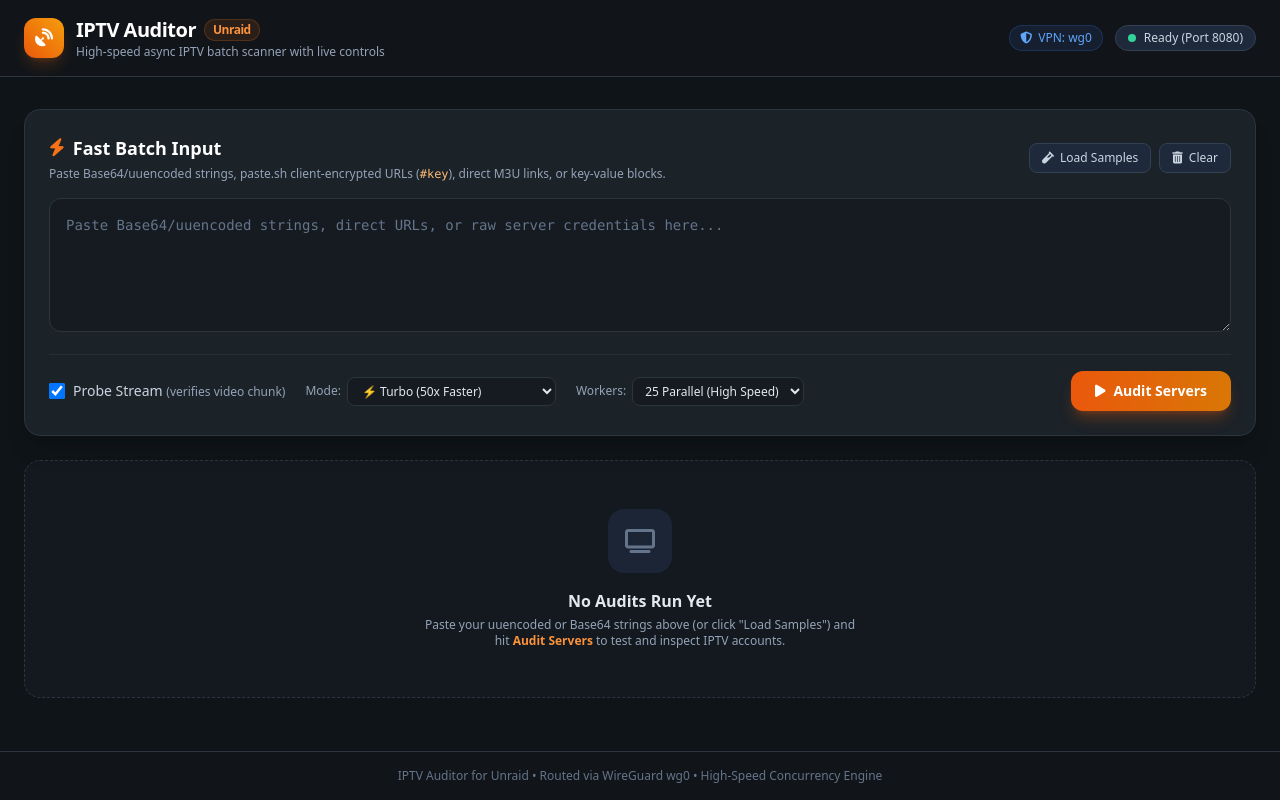
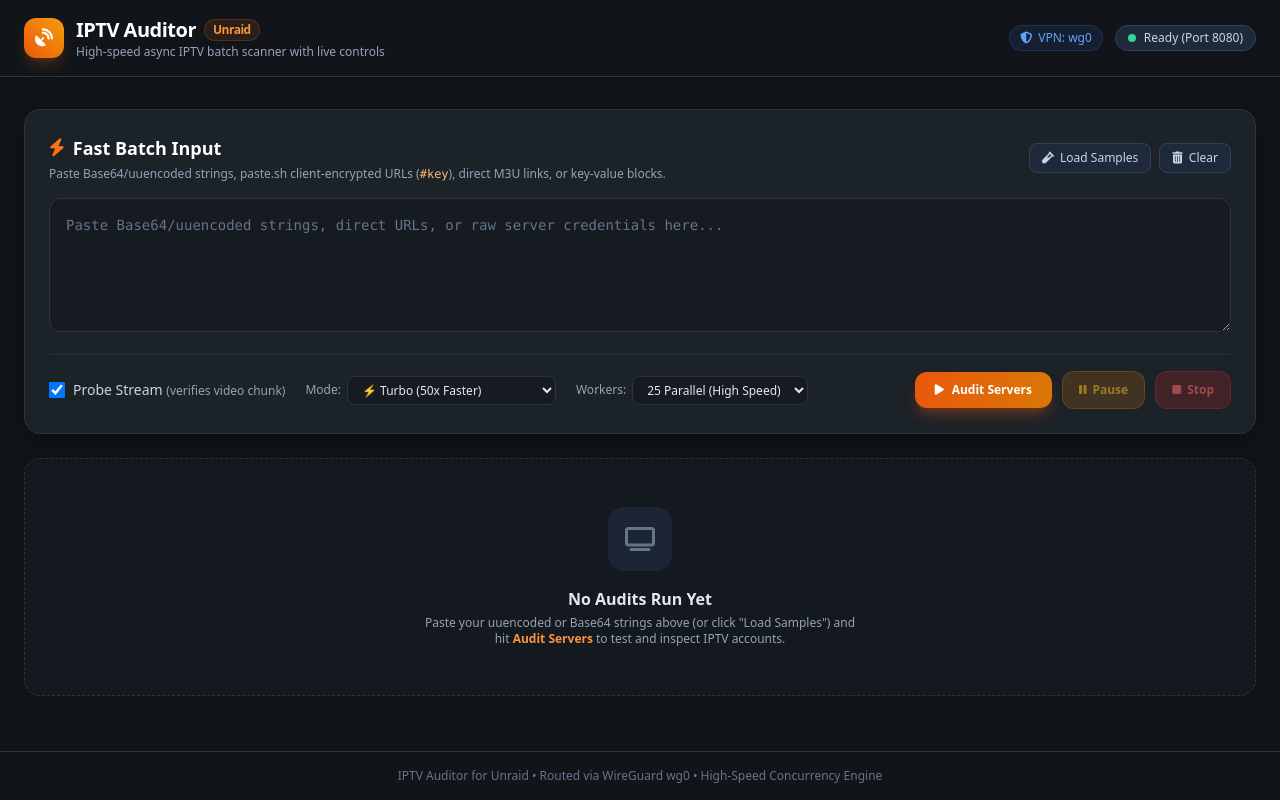
Before and after one commit to tsneidin/iptv_audit_ag, a FastAPI app: page / in a window 1280 px wide. Run offline with FastAPI, Linux system fonts and the light colour scheme; some libraries are stand-ins or nearby versions.

Commit message:
Fix HTTP LAN clipboard copy and make Pause/Stop buttons always visible

```diff
--- a/app/static/js/app.js
+++ b/app/static/js/app.js
@@ -98,7 +98,7 @@ btnAudit.addEventListener('click', () => {
 
 // Pause / Resume Button
 btnPause.addEventListener('click', async () => {
-  if (!currentSessionId) return;
+  if (!currentSessionId || !isAuditing) return;
 
   if (!isPaused) {
     // Request Pause
@@ -107,8 +107,8 @@ btnPause.addEventListener('click', async () => {
       isPaused = true;
       pauseIcon.className = 'fa-solid fa-play';
       pauseText.textContent = 'Resume';
-      btnPause.classList.remove('text-amber-300', 'bg-amber-600/20', 'border-amber-500/30');
-      btnPause.classList.add('text-emerald-300', 'bg-emerald-600/20', 'border-emerald-500/30');
+      btnPause.classList.remove('bg-amber-600/20', 'text-amber-300', 'border-amber-500/30');
+      btnPause.classList.add('bg-emerald-600/30', 'text-emerald-300', 'border-emerald-500/40');
       progressStatus.textContent = 'Audit Paused';
       globalBadge.innerHTML = `<span class="w-2 h-2 rounded-full bg-amber-400"></span> Paused`;
       showToast('Audit paused.');
@@ -122,8 +122,8 @@ btnPause.addEventListener('click', async () => {
       isPaused = false;
       pauseIcon.className = 'fa-solid fa-pause';
       pauseText.textContent = 'Pause';
-      btnPause.classList.remove('text-emerald-300', 'bg-emerald-600/20', 'border-emerald-500/30');
-      btnPause.classList.add('text-amber-300', 'bg-amber-600/20', 'border-amber-500/30');
+      btnPause.classList.remove('bg-emerald-600/30', 'text-emerald-300', 'border-emerald-500/40');
+      btnPause.classList.add('bg-amber-600/20', 'text-amber-300', 'border-amber-500/30');
       progressStatus.textContent = 'Resuming audit...';
       globalBadge.innerHTML = `<span class="w-2 h-2 rounded-full bg-orange-400 animate-ping"></span> Auditing...`;
       showToast('Audit resumed.');
@@ -173,7 +173,7 @@ async function startAudit(text) {
 
   updateStats();
   progressBar.style.width = '3%';
-  progressStatus.textContent = 'Contacting server...';
+  progressStatus.textContent = 'Connecting...';
   progressCount.textContent = '0%';
   speedMeter.textContent = '';
 
@@ -221,7 +221,6 @@ async function startAudit(text) {
     }
   } catch (err) {
     if (err.name === 'AbortError') {
-      // Stopped gracefully
       return;
     }
     showToast(`Audit failed: ${err.message}`, 'error');
@@ -287,16 +286,34 @@ function setControlButtonsState(active) {
     btnAudit.classList.add('opacity-50', 'cursor-not-allowed');
     btnIcon.className = 'fa-solid fa-spinner fa-spin';
     btnText.textContent = 'Auditing...';
-    btnPause.classList.remove('hidden');
-    btnStop.classList.remove('hidden');
+
+    // Enable Pause & Stop
+    btnPause.disabled = false;
+    btnPause.classList.remove('text-amber-400/50', 'border-amber-500/20', 'cursor-not-allowed');
+    btnPause.classList.add('text-amber-300', 'border-amber-500/40', 'hover:bg-amber-600/30', 'cursor-pointer');
+    pauseIcon.className = 'fa-solid fa-pause';
+    pauseText.textContent = 'Pause';
+
+    btnStop.disabled = false;
+    btnStop.classList.remove('text-red-400/50', 'border-red-500/20', 'cursor-not-allowed');
+    btnStop.classList.add('text-red-300', 'border-red-500/40', 'hover:bg-red-600/30', 'cursor-pointer');
+
     globalBadge.innerHTML = `<span class="w-2 h-2 rounded-full bg-orange-400 animate-ping"></span> Auditing...`;
   } else {
     btnAudit.disabled = false;
     btnAudit.classList.remove('opacity-50', 'cursor-not-allowed');
     btnIcon.className = 'fa-solid fa-play';
     btnText.textContent = 'Audit Servers';
-    btnPause.classList.add('hidden');
-    btnStop.classList.add('hidden');
+
+    // Disable Pause & Stop
+    btnPause.disabled = true;
+    btnPause.className = 'px-4 py-2.5 rounded-xl bg-amber-600/20 text-amber-400/50 border border-amber-500/20 font-semibold text-xs transition flex items-center gap-1.5 cursor-not-allowed';
+    pauseIcon.className = 'fa-solid fa-pause';
+    pauseText.textContent = 'Pause';
+
+    btnStop.disabled = true;
+    btnStop.className = 'px-4 py-2.5 rounded-xl bg-red-600/20 text-red-400/50 border border-red-500/20 font-semibold text-xs transition flex items-center gap-1.5 cursor-not-allowed';
+
     globalBadge.innerHTML = `<span class="w-2 h-2 rounded-full bg-emerald-400"></span> Ready`;
   }
 }
@@ -411,10 +428,10 @@ function renderTable() {
 
         <td class="py-3 px-4 text-right whitespace-nowrap">
           <div class="inline-flex items-center gap-1.5">
-            <button onclick="copyToClipboard('${escapeJs(r.m3u_url)}', 'M3U link copied!')" class="p-1.5 rounded-lg bg-slate-800 hover:bg-slate-700 text-slate-300 hover:text-white transition" title="Copy M3U URL">
+            <button onclick="copyM3U('${escapeJs(r.m3u_url)}', this)" class="p-1.5 rounded-lg bg-slate-800 hover:bg-slate-700 text-slate-300 hover:text-white transition flex items-center justify-center w-7 h-7" title="Copy M3U URL">
               <i class="fa-solid fa-link text-xs"></i>
             </button>
-            <button onclick="copyXtream('${escapeJs(r.host)}', '${escapeJs(r.username)}', '${escapeJs(r.password)}')" class="p-1.5 rounded-lg bg-slate-800 hover:bg-slate-700 text-slate-300 hover:text-white transition" title="Copy Xtream Credentials">
+            <button onclick="copyXtream('${escapeJs(r.host)}', '${escapeJs(r.username)}', '${escapeJs(r.password)}', this)" class="p-1.5 rounded-lg bg-slate-800 hover:bg-slate-700 text-slate-300 hover:text-white transition flex items-center justify-center w-7 h-7" title="Copy Xtream Credentials">
               <i class="fa-solid fa-key text-xs"></i>
             </button>
           </div>
@@ -424,17 +441,74 @@ function renderTable() {
   }).join('');
 }
 
+// Universal Clipboard function (supports HTTPS, HTTP, and LAN IPs)
 window.copyToClipboard = function(text, msg = 'Copied to clipboard!') {
-  navigator.clipboard.writeText(text).then(() => {
-    showToast(msg);
-  }).catch(() => {
-    showToast('Failed to copy', 'error');
-  });
+  if (!text) return;
+
+  // Try modern navigator.clipboard if in secure context
+  if (navigator.clipboard && window.isSecureContext) {
+    navigator.clipboard.writeText(text).then(() => {
+      showToast(msg);
+    }).catch(() => {
+      fallbackCopyText(text, msg);
+    });
+    return;
+  }
+
+  // Universal HTTP LAN fallback using temporary textarea
+  fallbackCopyText(text, msg);
 };
 
-window.copyXtream = function(host, user, pass) {
-  const jsonStr = `Server: ${host}\nUsername: ${user}\nPassword: ${pass}`;
-  window.copyToClipboard(jsonStr, 'Xtream credentials copied!');
+function fallbackCopyText(text, msg) {
+  const textArea = document.createElement('textarea');
+  textArea.value = text;
+  textArea.setAttribute('readonly', '');
+  textArea.style.position = 'absolute';
+  textArea.style.left = '-9999px';
+  textArea.style.top = (window.pageYOffset || document.documentElement.scrollTop) + 'px';
+  document.body.appendChild(textArea);
+  textArea.select();
+  textArea.setSelectionRange(0, textArea.value.length);
+
+  try {
+    const successful = document.execCommand('copy');
+    if (successful) {
+      showToast(msg);
+    } else {
+      prompt('Copy to clipboard manually: Ctrl+C, Enter', text);
+    }
+  } catch (err) {
+    prompt('Copy to clipboard manually: Ctrl+C, Enter', text);
+  } finally {
+    document.body.removeChild(textArea);
+  }
+}
+
+// Copy M3U with icon animation
+window.copyM3U = function(url, btnElement) {
+  window.copyToClipboard(url, 'M3U link copied to clipboard!');
+  if (btnElement) {
+    const icon = btnElement.querySelector('i');
+    if (icon) {
+      const original = icon.className;
+      icon.className = 'fa-solid fa-check text-emerald-400 text-xs';
+      setTimeout(() => { icon.className = original; }, 1500);
+    }
+  }
+};
+
+// Copy Xtream format with icon animation
+window.copyXtream = function(host, user, pass, btnElement) {
+  const text = `Host: ${host}\nUser: ${user}\nPass: ${pass}`;
+  window.copyToClipboard(text, 'Xtream credentials copied!');
+  if (btnElement) {
+    const icon = btnElement.querySelector('i');
+    if (icon) {
+      const original = icon.className;
+      icon.className = 'fa-solid fa-check text-emerald-400 text-xs';
+      setTimeout(() => { icon.className = original; }, 1500);
+    }
+  }
 };
 
 btnCopyWorking.addEventListener('click', () => {
@@ -444,9 +518,7 @@ btnCopyWorking.addEventListener('click', () => {
     return;
   }
   const text = working.join('\n');
-  navigator.clipboard.writeText(text).then(() => {
-    showToast(`Copied ${working.length} active M3U URLs!`);
-  });
+  window.copyToClipboard(text, `Copied ${working.length} active M3U URLs!`);
 });
 
 btnExportCsv.addEventListener('click', async () => {
@@ -493,7 +565,7 @@ function showToast(message, type = 'success') {
   setTimeout(() => {
     toast.classList.add('translate-y-20', 'opacity-0');
     toast.classList.remove('translate-y-0', 'opacity-100');
-  }, 3000);
+  }, 2500);
 }
 
 function escapeHtml(str) {
--- a/app/templates/index.html
+++ b/app/templates/index.html
@@ -25,7 +25,7 @@
       }
     }
   </script>
-  <link rel="stylesheet" href="/static/css/styles.css">
+  <link rel="stylesheet" href="/static/css/styles.css?v=1.2.0">
   <link rel="stylesheet" href="https://cdnjs.cloudflare.com/ajax/libs/font-awesome/6.5.1/css/all.min.css">
 </head>
 <body class="bg-[#0f1418] text-slate-100 min-h-screen flex flex-col font-sans selection:bg-orange-600 selection:text-white">
@@ -103,7 +103,7 @@
 
           <div class="flex items-center gap-1.5">
             <label for="opt-concurrency" class="text-xs text-slate-400">Workers:</label>
-            <select id="opt-concurrency" class="bg-unraid-input border border-unraid-border rounded-lg text-xs px-2 py-1 text-slate-200 focus:outline-none focus:border-orange-500 font-medium">
+            <select id="opt-concurrency" class="bg-unraid-input border border-unraid-border rounded-lg text-xs px-2.5 py-1 text-slate-200 focus:outline-none focus:border-orange-500 font-medium">
               <option value="10">10 Parallel</option>
               <option value="25" selected>25 Parallel (High Speed)</option>
               <option value="40">40 Parallel (Ultra)</option>
@@ -112,21 +112,24 @@
           </div>
         </div>
 
-        <!-- Start / Pause / Stop Buttons -->
-        <div class="flex items-center gap-2">
-          <button id="btn-pause" class="px-4 py-2.5 rounded-xl bg-amber-600/20 hover:bg-amber-600/30 text-amber-300 border border-amber-500/30 font-semibold text-xs transition hidden flex items-center gap-1.5">
+        <!-- Controls: Start, Pause, Stop (Always Visible) -->
+        <div class="flex items-center gap-2.5">
+          <!-- Start / Go Button -->
+          <button id="btn-audit" class="px-5 py-2.5 rounded-xl bg-gradient-to-r from-orange-600 to-amber-600 hover:from-orange-500 hover:to-amber-500 text-white font-semibold text-xs shadow-lg shadow-orange-600/30 transition flex items-center gap-2">
+            <i id="btn-icon" class="fa-solid fa-play"></i>
+            <span id="btn-text">Audit Servers</span>
+          </button>
+
+          <!-- Pause / Resume Button -->
+          <button id="btn-pause" disabled class="px-4 py-2.5 rounded-xl bg-amber-600/20 text-amber-400/50 border border-amber-500/20 font-semibold text-xs transition flex items-center gap-1.5 cursor-not-allowed">
             <i id="pause-icon" class="fa-solid fa-pause"></i>
             <span id="pause-text">Pause</span>
           </button>
 
-          <button id="btn-stop" class="px-4 py-2.5 rounded-xl bg-red-600/20 hover:bg-red-600/30 text-red-300 border border-red-500/30 font-semibold text-xs transition hidden flex items-center gap-1.5">
+          <!-- Stop Button -->
+          <button id="btn-stop" disabled class="px-4 py-2.5 rounded-xl bg-red-600/20 text-red-400/50 border border-red-500/20 font-semibold text-xs transition flex items-center gap-1.5 cursor-not-allowed">
             <i class="fa-solid fa-stop"></i>
             <span>Stop</span>
-          </button>
-
-          <button id="btn-audit" class="px-6 py-2.5 rounded-xl bg-gradient-to-r from-orange-600 to-amber-600 hover:from-orange-500 hover:to-amber-500 text-white font-semibold text-sm shadow-lg shadow-orange-600/30 transition flex items-center gap-2">
-            <i id="btn-icon" class="fa-solid fa-play"></i>
-            <span id="btn-text">Audit Servers</span>
           </button>
         </div>
       </div>
@@ -254,7 +257,7 @@
   </main>
 
   <!-- Notification Toast -->
-  <div id="toast" class="fixed bottom-6 right-6 z-50 transform translate-y-20 opacity-0 transition-all duration-300 bg-slate-900 text-white border border-slate-700 px-4 py-3 rounded-xl shadow-2xl flex items-center gap-3 text-sm">
+  <div id="toast" class="fixed bottom-6 right-6 z-50 transform translate-y-20 opacity-0 transition-all duration-300 bg-slate-900 text-white border border-slate-700 px-4 py-3 rounded-xl shadow-2xl flex items-center gap-3 text-sm pointer-events-none">
     <i id="toast-icon" class="fa-solid fa-circle-check text-emerald-400"></i>
     <span id="toast-message">Copied to clipboard!</span>
   </div>
@@ -263,6 +266,6 @@
     IPTV Auditor for Unraid &bull; Routed via WireGuard wg0 &bull; High-Speed Concurrency Engine
   </footer>
 
-  <script src="/static/js/app.js"></script>
+  <script src="/static/js/app.js?v=1.2.0"></script>
 </body>
 </html>
```
